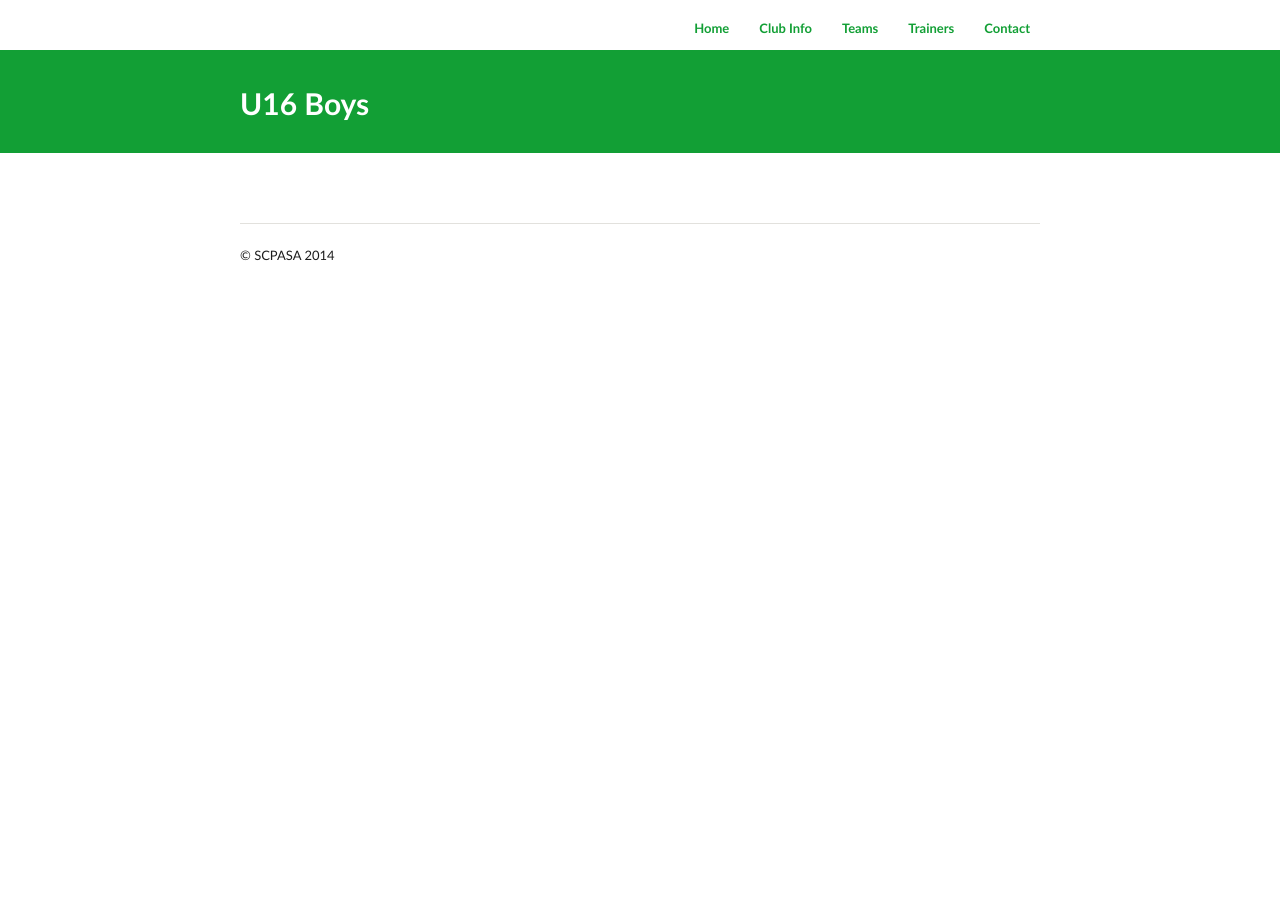
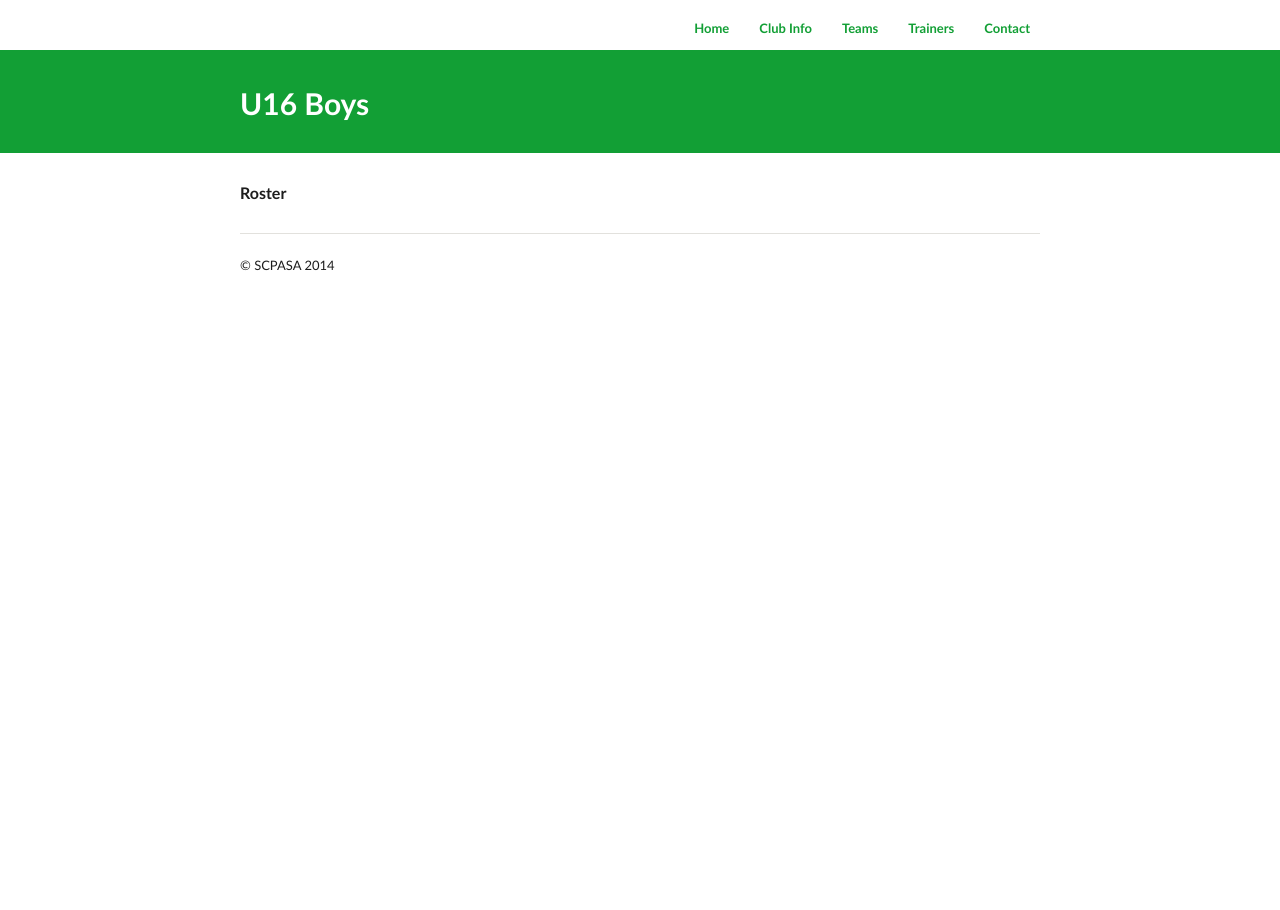
Before and after one commit to SCPASA/SCPASA.github.io, a Jekyll site: the page built from U16-Boys.md, in a window 1280 px wide. Built offline with Jekyll 4.4.1, drawn with Linux system fonts in a browser that asks for light colours; Markdown is read by kramdown in place of the engine named in the settings.

Commit message:
Update U16-Boys.md

```diff
--- a/U16-Boys.md
+++ b/U16-Boys.md
@@ -5,3 +5,5 @@ img:
 tags: gettysburg youth soccer club, gettysburg, youth, soccer, club, teams
 permalink: /U16-Boys/
 ---
+
+#### Roster
```
